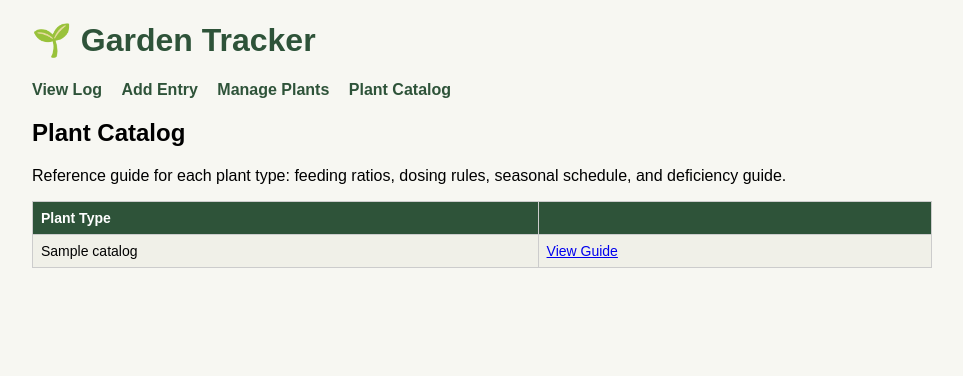
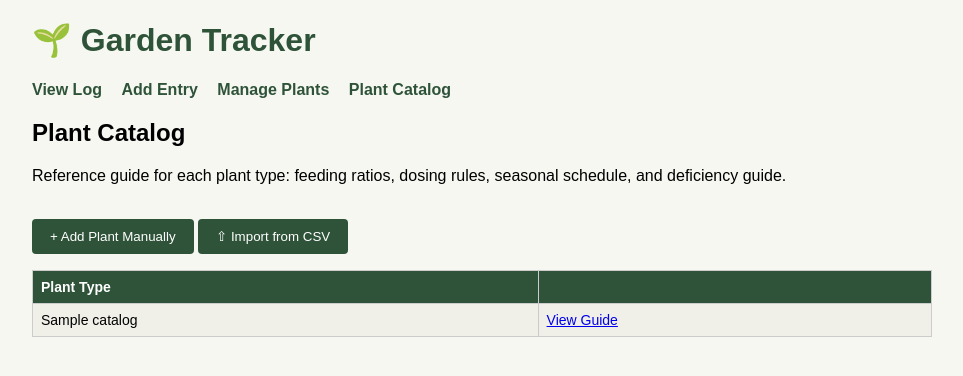
Before and after one commit to WarlockAUS/garden-tracker, a Flask app: template templates/catalog_list.html in a window 1280 px wide. Shown: the top 376 px of the page, without its empty margins (158-1121 px from the left). Run offline with Flask 3, Linux system fonts and the light colour scheme; the template is opened without the code that fills it: most values are stand-ins (such as "Sample title", 1, 10 or a date in 2020); parts of the project's set-up code (start-up, migrations or seed data) failed here and were passed over.

Commit message:
Enhance plant catalog with add and import buttons
Added buttons for manual plant addition and CSV import.

```diff
--- a/templates/catalog_list.html
+++ b/templates/catalog_list.html
@@ -2,6 +2,12 @@
 {% block content %}
 <h2>Plant Catalog</h2>
 <p>Reference guide for each plant type: feeding ratios, dosing rules, seasonal schedule, and deficiency guide.</p>
+
+<p>
+    <a href="{{ url_for('catalog_add') }}"><button type="button">+ Add Plant Manually</button></a>
+    <a href="{{ url_for('catalog_import') }}"><button type="button">⇧ Import from CSV</button></a>
+</p>
+
 <table>
     <tr>
         <th>Plant Type</th>
```
